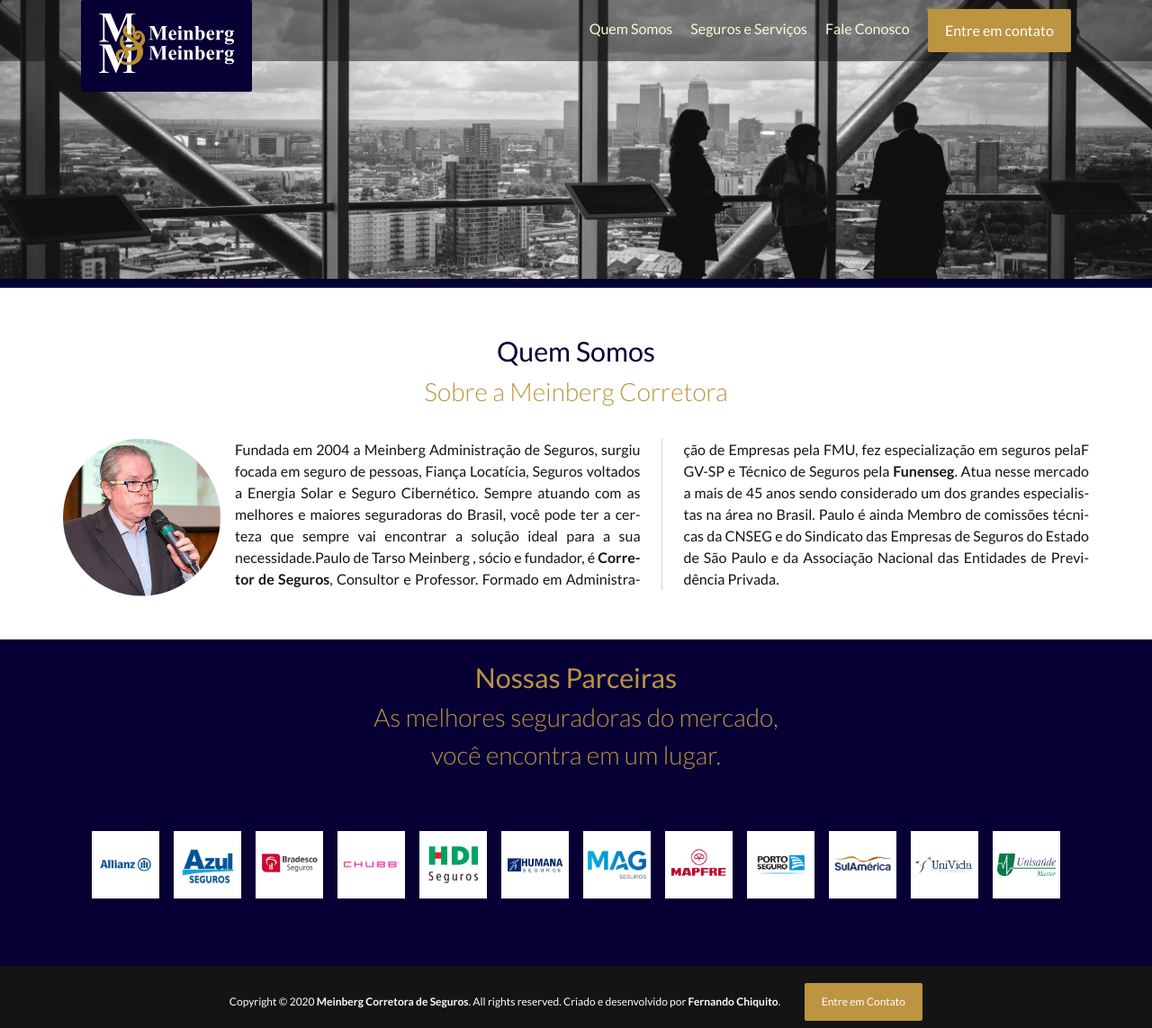
After one commit to fernandochiquito/meinberg, a PHP site: page /quem-somos.html in a window 1280 px wide. The commit adds this page. Shown: the whole page at 90% size. Run offline with PHP 8.4, Linux system fonts and the light colour scheme; some libraries are stand-ins or nearby versions.

Commit message:
Finish first version of 'quem somos'

```diff
--- a/css/styles.css
+++ b/css/styles.css
@@ -321,6 +321,10 @@ ul {
   width: calc( ((100% - (30px * 2)) / 3) * 2 + 30px);
 }
 
+.row .col-2-of-3--special {
+  margin: 0 auto;
+}
+
 .row .col-1-of-4 {
   width: calc((100% - (30px * 3)) / 4);
 }
@@ -542,7 +546,7 @@ ion-icon {
 
 @media (min-width: 800px) {
   .site-header {
-    background-color: rgba(20, 20, 20, 0.3);
+    background-color: rgba(20, 20, 20, 0.5);
   }
 }
 
@@ -741,8 +745,15 @@ ion-icon {
   color: #EDFFD9;
   display: block;
   padding: 5px 8px;
-  font-size: .8rem;
+  font-size: 0.8rem;
   background-color: rgba(20, 20, 20, 0.5);
+  -webkit-transition: all 0.2s;
+  transition: all 0.2s;
+}
+
+.primary-nav a:hover {
+  color: #070035;
+  border-bottom: 1px solid #070035;
 }
 
 @media (min-width: 800px) {
@@ -796,4 +807,101 @@ input[type="checkbox"] {
   border-radius: 3px;
   margin-bottom: 10px;
 }
+
+.hero {
+  position: relative;
+  height: 40vh;
+  background-image: url(../../img/charles-forerunner-3fPXt37X6UQ-unsplash-min.jpg);
+  background-size: cover;
+  background-position: center;
+  border-bottom: 10px solid #070035;
+}
+
+.hero__content {
+  position: absolute;
+  top: 45%;
+  left: 27%;
+}
+
+.hero__title {
+  display: block;
+  text-align: right;
+  color: #EDFFD9;
+  font-weight: 300;
+  text-transform: uppercase;
+  font-size: 2.4rem;
+  margin: 0;
+  -webkit-animation: moveInLeft 1s ease-out;
+          animation: moveInLeft 1s ease-out;
+}
+
+.curriculo {
+  padding: 3rem;
+}
+
+.quem-somos__shape {
+  height: 175px;
+  width: 175px;
+  float: left;
+  shape-outside: circle(50% at 50% 50%);
+  -webkit-clip-path: circle(50% at 50% 50%);
+          clip-path: circle(50% at 50% 50%);
+  position: relative;
+  margin-right: 1rem;
+}
+
+.quem-somos__img {
+  -o-object-fit: cover;
+     object-fit: cover;
+  -o-object-position: center;
+     object-position: center;
+  min-height: 100%;
+  -webkit-transition: all 0.3s;
+  transition: all 0.3s;
+  overflow: hidden;
+}
+
+.quem-somos__caption {
+  position: absolute;
+  top: 50%;
+  left: 50%;
+  -webkit-transform: translate(-50%, 20%);
+          transform: translate(-50%, 20%);
+  color: #EDFFD9;
+  text-transform: uppercase;
+  font-size: 1.7rem;
+  text-align: center;
+  opacity: 0;
+  -webkit-transition: all 0.3s;
+  transition: all 0.3s;
+}
+
+.quem-somos:hover .quem-somos__caption {
+  opacity: 1;
+  -webkit-transform: translate(-50%, -50%);
+          transform: translate(-50%, -50%);
+}
+
+.quem-somos:hover .quem-somos__img {
+  -webkit-transform: scale(1.2);
+          transform: scale(1.2);
+  -webkit-filter: blur(3px) brightness(80%);
+          filter: blur(3px) brightness(80%);
+}
+
+.quem-somos__text {
+  position: relative;
+  top: 70%;
+  color: #141414;
+  -webkit-column-count: 2;
+          column-count: 2;
+  -webkit-column-gap: 3rem;
+          column-gap: 3rem;
+  -webkit-column-rule: 1px solid rgba(20, 20, 20, 0.2);
+          column-rule: 1px solid rgba(20, 20, 20, 0.2);
+  text-align: justify;
+  -webkit-hyphens: auto;
+  -ms-hyphens: auto;
+  hyphens: auto;
+}
 /*# sourceMappingURL=styles.css.map */
--- a/index.html
+++ b/index.html
@@ -20,7 +20,7 @@
     <header class="site-header">
       <div class="wrapper">
         <div class="site-header__logo">
-          <img src="img/Logo MM - branco.svg" alt="Logo Meinberg" />
+          <a href="index.html"><img src="img/Logo MM - branco.svg" alt="Logo Meinberg" /></a>
         </div>
 
         <div class="site-header__menu-icon">
@@ -33,8 +33,8 @@
           </div>
           <nav class="primary-nav primary-nav--col-right">
             <ul>
-              <li><a href="#">Quem Somos</a></li>
-              <li><a href="#servicos">Seguros e Serviços</a></li>
+              <li><a href="quem-somos.html">Quem Somos</a></li>
+              <li><a href="index.html#servicos">Seguros e Serviços</a></li>
               <li><a href="#form">Fale Conosco</a></li>
             </ul>
           </nav>
--- /dev/null
+++ b/quem-somos.html
@@ -0,0 +1,152 @@
+<!DOCTYPE html>
+<html lang="pt">
+
+  <head>
+    <meta charset="UTF-8" />
+    <meta name="viewport" content="width=device-width, initial-scale=1.0" />
+    <link rel="stylesheet" type="text/css" href="/css/normalize.css/normalize.css" />
+    <link rel="stylesheet" type="text/css" href="css/styles.css" />
+    <link
+      href="https://fonts.googleapis.com/css2?family=Lato:ital,wght@0,100;0,300;0,400;0,700;0,900;1,100;1,300;1,400;1,700;1,900&display=swap"
+      rel="stylesheet" />
+    <title>Meinberg Administração e Corretagem de Seguros</title>
+    <meta name="keywords"
+      content="Seguro, seguro de vida, Seguro Residência, Seguro Empresarial, Seguro Saúde, Seguro de Automóvel, Previdência Privada, seguro Fiança, " />
+    <meta name="description"
+      content="Meinberg Administração e Corretagem de Seguros com foco em Seguros de Vida,  Previdência Privada, Soluções para Locação (Fiança / Capitalização / Imobiliária), Riscos de Engenharia (Energia Solar / Placas Fotovoltaicas), Seguro Residência, Seguro Empresarial, Seguro Saúde, Seguro de Automóvel" />
+  </head>
+
+  <body>
+    <header class="site-header">
+      <div class="wrapper">
+        <div class="site-header__logo">
+          <a href="index.html"><img src="img/Logo MM - branco.svg" alt="Logo Meinberg" /></a>
+        </div>
+
+        <div class="site-header__menu-icon">
+          <div class="site-header__menu-icon__middle"></div>
+        </div>
+
+        <div class="site-header__menu-content">
+          <div class="site-header__btn-container">
+            <a href="#" class="btn">Entre em contato</a>
+          </div>
+          <nav class="primary-nav primary-nav--col-right">
+            <ul>
+              <li><a href="quem-somos.html">Quem Somos</a></li>
+              <li><a href="index.html#servicos">Seguros e Serviços</a></li>
+              <li><a href="#form">Fale Conosco</a></li>
+            </ul>
+          </nav>
+        </div>
+      </div>
+    </header>
+    <div class="hero">
+      <div class="hero__content">
+        &nbsp;
+      </div>
+    </div>
+
+    <section class="curriculo">
+      <h2 class="headline headline--centered">
+        <strong>Quem Somos</strong>
+      </h2>
+      <h3 class="headline headline--centered  headline--gold headline--small headline--narrow headline--b-margin">
+        Sobre a Meinberg Corretora
+      </h3>
+
+      <div class="row">
+        <div class="quem-somos">
+          <figure class="quem-somos__shape">
+            <img class="quem-somos__img" src="img/Paulo-Meinberg-palestrando.jpeg"
+              alt="Paulo de Tarso Meinberg palestrando">
+            <figcaption class="quem-somos__caption">Paulo Meinberg</figcaption>
+          </figure>
+
+          <p class="quem-somos__text">Fundada em 2004 a Meinberg Administração de Seguros, surgiu focada em seguro de
+            pessoas, Fiança Locatícia, Seguros voltados a Energia Solar e Seguro Cibernético. Sempre atuando com as
+            melhores e maiores seguradoras do Brasil, você pode ter a certeza que sempre vai encontrar a solução ideal
+            para a sua necessidade.Paulo de Tarso Meinberg , sócio e fundador, é <strong>Corretor de
+              Seguros</strong>, Consultor e Professor. Formado em Administração de Empresas pela FMU, fez
+            especialização em seguros pelaF GV-SP e Técnico de Seguros pela <strong>Funenseg</strong>. Atua nesse
+            mercado a mais de 45 anos sendo considerado um dos grandes especialistas na área no Brasil.
+            Paulo é ainda Membro de comissões técnicas da CNSEG e do Sindicato das Empresas
+            de Seguros do Estado de São Paulo e da Associação Nacional das Entidades de Previdência Privada.</p>
+        </div>
+    </section>
+
+    <!-- Parceiras -->
+
+    <section class="parceiras">
+      <div class="wrapper">
+        <h2 class="headline headline--centered headline--gold">
+          <strong>Nossas Parceiras</strong>
+        </h2>
+        <h3
+          class="headline headline--centered headline--small headline--gold headline--small headline--narrow headline--b-margin">
+          As melhores seguradoras do mercado, você encontra em um lugar.
+        </h3>
+      </div>
+      <div class="wrapper">
+        <div class="galeria">
+          <div class="logos">
+            <img src="img/Seguradoras/allianz.jpg" alt="Logo Allianz" />
+          </div>
+          <div class="logos">
+            <img src="img/Seguradoras/azul.jpg" alt="Logo Azul Seguros" />
+          </div>
+          <div class="logos">
+            <img src="img/Seguradoras/bradesco.jpg" alt="Logo Bradesco Seguro" />
+          </div>
+          <div class="logos">
+            <img src="img/Seguradoras/chubb.jpg" alt="Logo Chubb Seguros" />
+          </div>
+          <div class="logos">
+            <img src="img/Seguradoras/hdi.jpg" alt="Logo HDI Seguros" />
+          </div>
+          <div class="logos">
+            <img src="img/Seguradoras/humanas-seguros.jpg" alt="Logo Humanas Seguros" />
+          </div>
+          <div class="logos">
+            <img src="img/Seguradoras/mag-seguros.jpg" alt="Logo MAG Seguros" />
+          </div>
+          <div class="logos">
+            <img src="img/Seguradoras/mapfre.jpg" alt="Logo Mapfre Seguradora" />
+          </div>
+          <div class="logos">
+            <img src="img/Seguradoras/porto.jpg" alt="Logo Porto Seguro" />
+          </div>
+          <div class="logos">
+            <img src="img/Seguradoras/sulamerica.jpg" alt="Logo Sulamérica Seguros" />
+          </div>
+          <div class="logos">
+            <img src="img/Seguradoras/univida.png" alt="Logo Univida Seguro de Pessoas" />
+          </div>
+          <div class="logos">
+            <img src="img/Seguradoras/unisaude-master.png" alt="Logo Unisaúde Master" />
+          </div>
+        </div>
+      </div>
+    </section>
+
+    <!-- Footer -->
+
+    <footer class="site-footer">
+      <div class="wrapper">
+        <p>
+          <span class="site-footer__text">Copyright &copy; 2020 <strong>Meinberg Corretora de Seguros</strong>. All
+            rights reserved. Criado e desenvolvido por <strong><a href="https://fernandochiquito.github.io"
+                target="_blank">Fernando Chiquito</a></strong>.
+          </span>
+          <a href="mailto:paulo@meinberg.biz" title="Entre em contato pra ter a sua cotação!"
+            class="btn btn--small">Entre em Contato</a>
+        </p>
+      </div>
+
+    </footer>
+
+    <script type="module" src="js/app.js"></script>
+    <script src="https://unpkg.com/ionicons@5.1.2/dist/ionicons.js"></script>
+  </body>
+
+</html>
--- a/scss/modules/_grid.scss
+++ b/scss/modules/_grid.scss
@@ -36,6 +36,10 @@ $gutter-horizontal: 30px;
     width: calc(
       ((100% - (#{$gutter-horizontal} * 2)) / 3) * 2 + #{$gutter-horizontal}
     );
+
+    &--special {
+      margin: 0 auto;
+    }
   }
 
   .col-1-of-4 {
--- /dev/null
+++ b/scss/modules/_hero.scss
@@ -0,0 +1,25 @@
+.hero {
+  position: relative;
+  height: 40vh;
+  background-image: url(../../img/charles-forerunner-3fPXt37X6UQ-unsplash-min.jpg);
+  background-size: cover;
+  background-position: center;
+  border-bottom: 10px solid $mainBlue;
+
+  &__content {
+    position: absolute;
+    top: 45%;
+    left: 27%;
+  }
+
+  &__title {
+    display: block;
+    text-align: right;
+    color: $mainWhite;
+    font-weight: 300;
+    text-transform: uppercase;
+    font-size: 2.4rem;
+    margin: 0;
+    animation: moveInLeft 1s ease-out;
+  }
+}
--- a/scss/modules/_primary-nav.scss
+++ b/scss/modules/_primary-nav.scss
@@ -1,5 +1,4 @@
 .primary-nav {
-
   padding-top: 10px;
 
   @include atMedium {
@@ -12,7 +11,7 @@
     }
   }
 
-    ul{
+  ul {
     padding: 0;
     @include clearfix;
   }
@@ -40,14 +39,19 @@
     color: $mainWhite;
     display: block;
     padding: 5px 8px;
-        font-size: .8rem;
-        background-color: rgba($color: $mainBlack, $alpha: .5);
+    font-size: 0.8rem;
+    background-color: rgba($color: $mainBlack, $alpha: 0.5);
+    transition: all 0.2s;
+
+    &:hover {
+      color: $mainBlue;
+      border-bottom: 1px solid $mainBlue;
+    }
 
     @include atMedium {
       font-size: 1rem;
       padding: 10px 0;
       background-color: transparent;
-
     }
   }
 }
--- /dev/null
+++ b/scss/modules/_quem-somos.scss
@@ -0,0 +1,57 @@
+.curriculo {
+  padding: 3rem;
+}
+.quem-somos {
+  &__shape {
+    height: 175px;
+    width: 175px;
+    float: left;
+    shape-outside: circle(50% at 50% 50%);
+    clip-path: circle(50% at 50% 50%);
+    position: relative;
+    margin-right: 1rem;
+  }
+
+  &__img {
+    object-fit: cover;
+    object-position: center;
+    min-height: 100%;
+    transition: all 0.3s;
+    overflow: hidden;
+  }
+
+  &__caption {
+    position: absolute;
+    top: 50%;
+    left: 50%;
+    transform: translate(-50%, 20%);
+    color: $mainWhite;
+    text-transform: uppercase;
+    font-size: 1.7rem;
+    text-align: center;
+    opacity: 0;
+    transition: all 0.3s;
+  }
+  &:hover &__caption {
+    opacity: 1;
+    transform: translate(-50%, -50%);
+  }
+
+  &:hover &__img {
+    transform: scale(1.2);
+    filter: blur(3px) brightness(80%);
+  }
+
+  &__text {
+    position: relative;
+    top: 70%;
+    color: $mainBlack;
+    column-count: 2;
+    column-gap: 3rem;
+    column-rule: 1px solid rgba($color: $mainBlack, $alpha: 0.2);
+    text-align: justify;
+    -webkit-hyphens: auto;
+    -ms-hyphens: auto;
+    hyphens: auto;
+  }
+}
--- a/scss/modules/_site-header.scss
+++ b/scss/modules/_site-header.scss
@@ -10,7 +10,7 @@
   }
 
   @include atMedium {
-    background-color: rgba($color: $mainBlack, $alpha: 0.3);
+    background-color: rgba($color: $mainBlack, $alpha: 0.5);
   }
 
   &__btn-container {
@@ -107,7 +107,7 @@
 
   &__menu-content {
     opacity: 0;
-    transform: scale(.9);
+    transform: scale(0.9);
     transition: all 0.3s ease-out;
     position: relative;
     z-index: -10;
--- a/scss/styles.scss
+++ b/scss/styles.scss
@@ -16,3 +16,5 @@
 @import "modules/site-header";
 @import "modules/primary-nav";
 @import "modules/contact-form";
+@import "modules/hero";
+@import "modules/quem-somos";
```
Also changed, not shown: scss/base/_grid-2.scss (deleted, +0 -42 lines), img/Paulo-Meinberg-palestrando.jpeg (added), img/charles-forerunner-3fPXt37X6UQ-unsplash-min.jpg (added), img/charles-forerunner-3fPXt37X6UQ-unsplash.jpg (added), 1 other file. Lines whose indentation alone changed are shown as unchanged.
